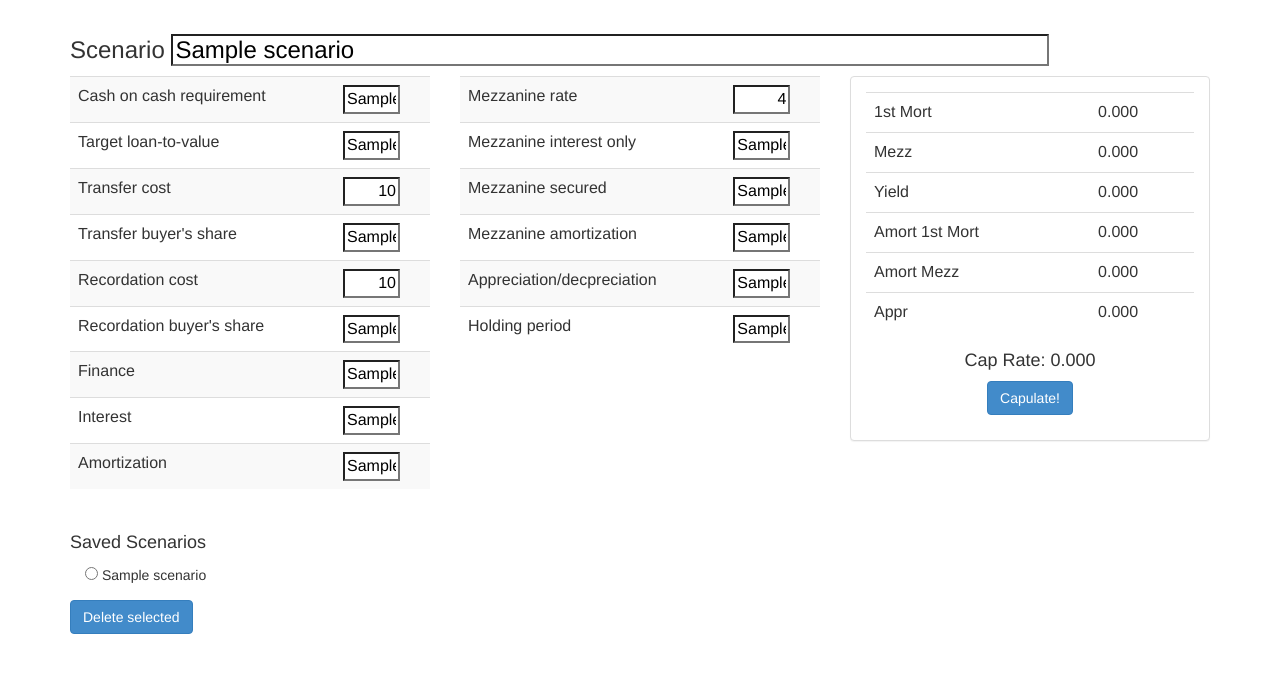
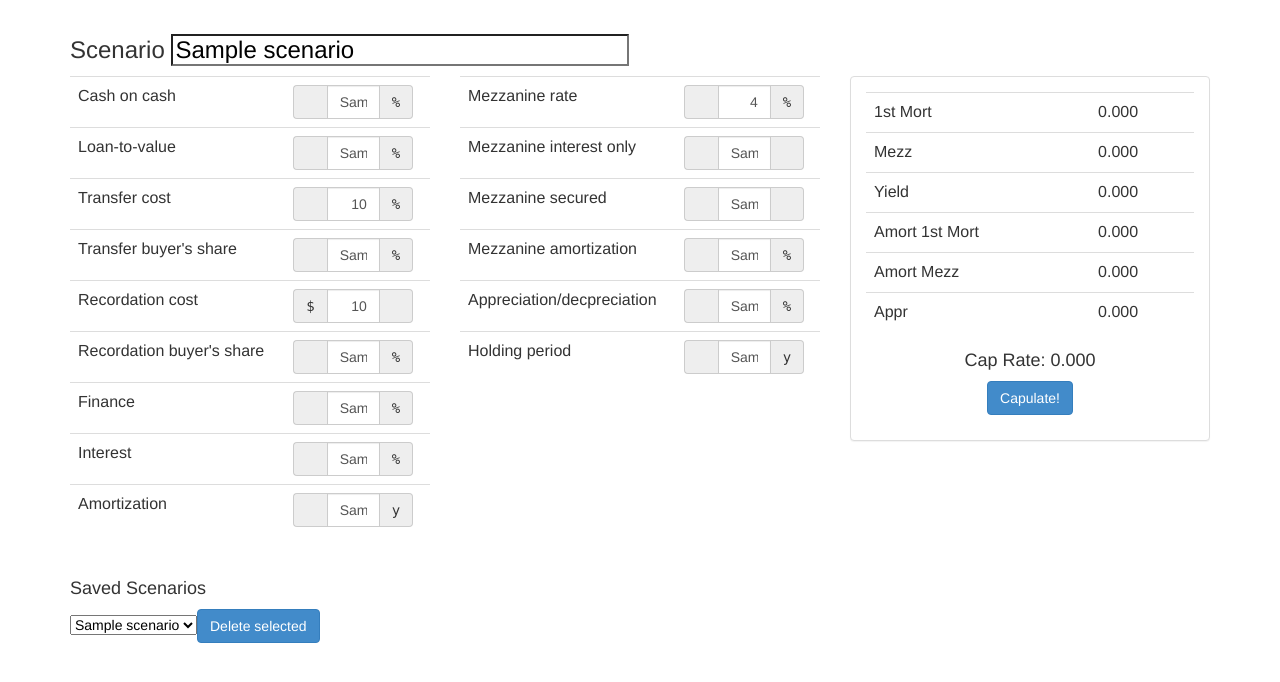
Before and after one commit to blaino/vinnerator, a Python web app: template templates/show_scenarios.html in a window 1280 px wide. Shown: the part 51-733 px from the top of the page. Run offline with Jinja, Linux system fonts and the light colour scheme; the template is opened without the code that fills it: most values are stand-ins (such as "Sample title", 1, 10 or a date in 2020); some libraries are stand-ins or nearby versions.

Commit message:
Formatting units

```diff
--- a/app.py
+++ b/app.py
@@ -57,7 +57,7 @@ class User(db.Model, UserMixin):
                                 lazy='dynamic')
 
 
-# Setup Flask-Security
+# Setup Flsak-Security
 user_datastore = SQLAlchemyUserDatastore(db, User, Role)
 security = Security(app, user_datastore)
 
@@ -293,7 +293,7 @@ def add_scenario():
 
     db.session.add(scenario)
     db.session.commit()
-    flash('New scenario was successfully posted')
+    flash('New scenario was successfully posted', 'alert alert-info')
     return redirect(url_for('show_scenarios'))
 
 
--- a/static/css/app.css
+++ b/static/css/app.css
@@ -11,3 +11,13 @@ body {
 .right {
     text-align: right;
 }
+
+.mono {
+    font-family: monaco;
+    /* font-weight: bold; */
+    /* font-size: large; */
+}
+
+.basic-input {
+    width:120px;
+}
--- a/templates/show_scenarios.html
+++ b/templates/show_scenarios.html
@@ -6,7 +6,8 @@
   }
 
   function deleteSelected() {
-      var y = $("input:radio[name=scenario_radio]:radio:checked").val()
+      var y = $('#saved :selected').val()
+      alert(y);
       window.location.replace("/delete/" + y);
   }
 
@@ -17,75 +18,175 @@
 {% block body %}
   <div class="container">
     <form action="{{ url_for('add_scenario' ) }}" method=post class=add-entry>
-      <h3>Scenario <input type="text" size=60 name=title value="{{scenarios[index].title}}"></h3>
       <div class="row">
+	<div class="col-md-12">
+	  <h3>Scenario <input type="text" size=30 name=title value="{{scenarios[index].title}}"></h3>
+	  <div class="row">
+	  </div>
+	</div>
 	<div class="col-md-4">
-	  <table class="table table-striped">
+	  <table class="table">
 	    <tbody>
               <tr>
-		<td>Cash on cash requirement</td>
-		<td><input type=text class="right" size=3 name=cash_on_cash value={{scenarios[index].cash_on_cash}}></td>
+		<td>Cash on cash</td>
+		<td>
+		  <div class="input-group basic-input">
+		    <span class="input-group-addon mono">&nbsp</span>
+		    <input type=text class="form-control right" name=cash_on_cash value={{scenarios[index].cash_on_cash}}>
+		    <span class="input-group-addon mono">%</span>
+		  </div>
+		</td>
               </tr>
               <tr>
-		<td>Target loan-to-value</td>
-		<td><input type=text class="right" size=3 name=target_ltv value={{scenarios[index].target_ltv}}></td>
+		<td>Loan-to-value</td>
+		<td>
+		  <div class="input-group basic-input">
+		    <span class="input-group-addon mono">&nbsp</span>
+		    <input type=text class="form-control right" name=target_ltv value={{scenarios[index].target_ltv}}>
+		    <span class="input-group-addon mono">%</span>
+		  </div>
+		</td>
               </tr>
 	      <tr>
 		<td>Transfer cost</td>
-		<td><input type=text class="right" size=3 name=transfer_cost value={{scenarios[index].transfer_cost}}></td>
+		<td>
+		  <div class="input-group basic-input">
+		    <span class="input-group-addon mono">&nbsp</span>
+		    <input type=text class="form-control right" name=transfer_cost value={{scenarios[index].transfer_cost}}>
+		    <span class="input-group-addon mono">%</span>
+		  </div>
+
+		</td>
               </tr>
               <tr>
 		<td>Transfer buyer's share</td>
-		<td><input type=text class="right" size=3 name=transfer_buyer_share value={{scenarios[index].transfer_buyer_share}}></td>
+		<td>
+		  <div class="input-group basic-input">
+		    <span class="input-group-addon mono">&nbsp</span>
+
+		    <input type=text class="form-control right" name=transfer_buyer_share value={{scenarios[index].transfer_buyer_share}}>
+		    <span class="input-group-addon mono">%</span>
+		  </div>
+
+		</td>
               </tr>
 	      <tr>
 		<td>Recordation cost</td>
-		<td><input type=text class="right" size=3 name=recordation_cost value={{scenarios[index].recordation_cost}}></td>
+		<td>
+		  <div class="input-group basic-input">
+		    <span class="input-group-addon mono">$</span>
+		    <input type=text class="form-control right" name=recordation_cost value={{scenarios[index].recordation_cost}}>
+		    <span class="input-group-addon mono">&nbsp</span>
+		  </div>
+		</td>
               </tr>
               <tr>
 		<td>Recordation buyer's share</td>
-		<td><input type=text class="right" size=3 name=recordation_buyer_share value={{scenarios[index].recordation_buyer_share}}></td>
+		<td>
+		  <div class="input-group basic-input">
+		    <span class="input-group-addon mono">&nbsp</span>
+		    <input type=text class="form-control right" name=recordation_buyer_share value={{scenarios[index].recordation_buyer_share}}>
+		    <span class="input-group-addon mono">%</span>
+		  </div>
+		</td>
 	      </tr>
 	      <tr>
 		<td>Finance</td>
-		<td><input type=text class="right" size=3 name=finance value={{scenarios[index].finance}}></td>
+		<td>
+		  <div class="input-group basic-input">
+		    <span class="input-group-addon mono">&nbsp</span>
+		    <input type=text class="form-control right" name=finance value={{scenarios[index].finance}}>
+		    <span class="input-group-addon mono">%</span>
+		  </div>
+
+		</td>
 	      </tr>
 	      <tr>
 		<td>Interest</td>
-		<td><input type=text class="right" size=3 name=interest value={{scenarios[index].interest}}></td>
+		<td>
+		  <div class="input-group basic-input">
+		    <span class="input-group-addon mono">&nbsp</span>
+		    <input type=text class="form-control right" name=interest value={{scenarios[index].interest}}>
+		    <span class="input-group-addon mono">%</span>
+		  </div>
+
+		</td>
 	      </tr>
 	      <tr>
 		<td>Amortization</td>
-		<td><input type=text class="right" size=3 name=amort value={{scenarios[index].amort}}></td>
+		<td>
+		  <div class="input-group basic-input">
+		    <span class="input-group-addon mono">&nbsp</span>
+		    <input type=text class="form-control right" name=amort value={{scenarios[index].amort}}>
+		    <span class="input-group-addon mono">y</span>
+		  </div>
+
+		</td>
               </tr>
 	    </tbody>
 	  </table>
 	</div>
 	<div class="col-md-4">
-	  <table class="table table-striped">
+	  <table class="table">
             <tr>
 	      <td>Mezzanine rate</td>
-	      <td><input type=text class="right" size=3 name=mezz_rate value={{scenarios[index].mezz_rate}}></td>
+	      <td>
+		  <div class="input-group basic-input">
+		    <span class="input-group-addon mono">&nbsp</span>
+		<input type=text class="form-control right" name=mezz_rate value={{scenarios[index].mezz_rate}}>
+		    <span class="input-group-addon mono">%</span>
+		  </div>
+	      </td>
             </tr>
             <tr>
 	      <td>Mezzanine interest only</td>
-	      <td><input type=text class="right" size=3 name=mezz_interest_only value={{scenarios[index].mezz_interest_only}}></td>
+	      <td>
+		  <div class="input-group basic-input">
+		    <span class="input-group-addon mono">&nbsp</span>
+		<input type=text class="form-control right" name=mezz_interest_only value={{scenarios[index].mezz_interest_only}}>
+		    <span class="input-group-addon mono">&nbsp</span>
+		  </div>
+	      </td>
             </tr>
             <tr>
 	      <td>Mezzanine secured</td>
-	      <td><input type=text class="right" size=3 name=mezz_secured value={{scenarios[index].mezz_secured}}></td>
+	      <td>
+		  <div class="input-group basic-input">
+		    <span class="input-group-addon mono">&nbsp</span>
+		<input type=text class="form-control right" name=mezz_secured value={{scenarios[index].mezz_secured}}>
+		    <span class="input-group-addon mono">&nbsp</span>
+		  </div>
+	      </td>
             </tr>
 	    <tr>
 	      <td>Mezzanine amortization</td>
-	      <td><input type=text class="right" size=3 name=mezz_amort value={{scenarios[index].mezz_amort}}></td>
+	      <td>
+		  <div class="input-group basic-input">
+		    <span class="input-group-addon mono">&nbsp</span>
+		<input type=text class="form-control right" name=mezz_amort value={{scenarios[index].mezz_amort}}>
+		    <span class="input-group-addon mono">%</span>
+		  </div>
+	      </td>
             </tr>
             <tr>
 	      <td>Appreciation/decpreciation</td>
-	      <td><input type=text class="right" size=3 name=apprec_depr value={{scenarios[index].apprec_depr}}></td>
+	      <td>
+		  <div class="input-group basic-input">
+		    <span class="input-group-addon mono">&nbsp</span>
+		<input type=text class="form-control right" name=apprec_depr value={{scenarios[index].apprec_depr}}>
+		    <span class="input-group-addon mono">%</span>
+		  </div>
+	      </td>
             </tr>
 	    <tr>
 	      <td>Holding period</td>
-	      <td><input type=text class="right" size=3 name=holding_period value={{scenarios[index].holding_period}}></td>
+	      <td>
+		  <div class="input-group basic-input">
+		    <span class="input-group-addon mono">&nbsp</span>
+		<input type=text class="form-control right" name=holding_period value={{scenarios[index].holding_period}}>
+		    <span class="input-group-addon mono">y</span>
+		  </div>
+	      </td>
             </tr>
 	  </table>
 
@@ -138,18 +239,13 @@
     <div class="container">
       <div class="form-group">
 	<h4>Saved Scenarios</h4>
+	<select id='saved' onchange="loadSavedScenario(this)">
 	{% for i in range(scenarios|length) %}
-	<div class="col-lg-12">
 	  {% if i == index %}
-	  <input type="radio" name="scenario_radio" value="{{i}}" onchange="loadSavedScenario(this)" checked="checked">
-             {{ scenarios[i].title }}
-          </input>
+	  <option value="{{i}}" selected>{{ scenarios[i].title }}</option>
 	  {% else %}
-	  <input type="radio" name="scenario_radio" value="{{i}}" onchange="loadSavedScenario(this)">
-             {{ scenarios[i].title }}
-          </input>
+	  <option value="{{i}}">{{ scenarios[i].title }}</option>
 	  {% endif %}
-	</div>
 	{% else %}
 	  <li><em>Unbelievable.  No saved scenarios here so far</em>
 	{% endfor %}
```
Lines whose indentation alone changed are shown as unchanged.
